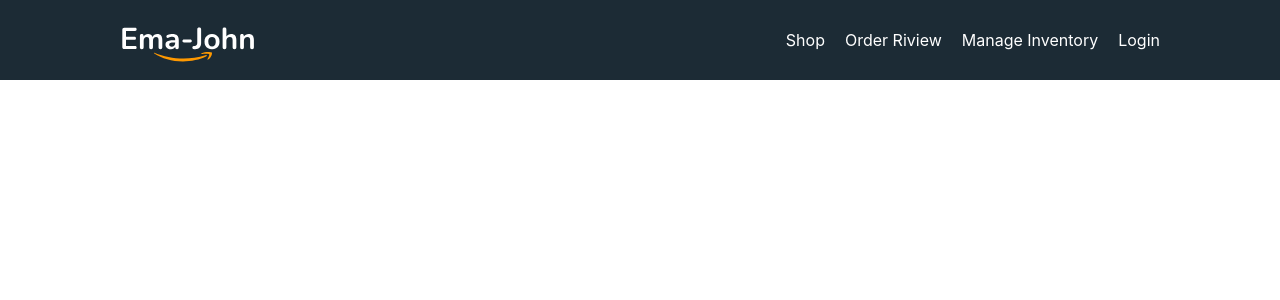
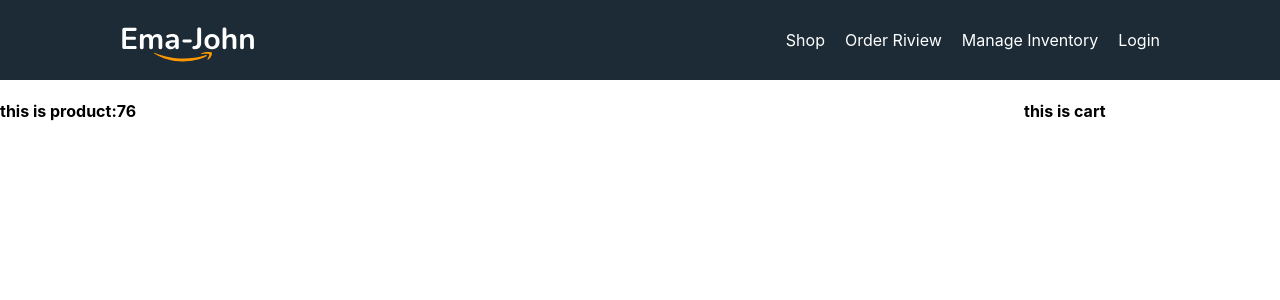
Before and after one commit to arjun1571/E-commerce, a React (Create React App) app: page / in a window 1280 px wide. Shown: the top 300 px of the page. Built offline with nearby package versions, Linux system fonts and the light colour scheme.

Commit message:
data load done

```diff
--- a/src/App.js
+++ b/src/App.js
@@ -1,11 +1,13 @@
 
 import './App.css';
 import Header from './component/Header/Header';
+import Shop from './component/Header/Shop/Shop';
 
 function App() {
   return (
     <div>
       <Header></Header>
+      <Shop></Shop>
     </div>
   );
 }
--- /dev/null
+++ b/src/component/Header/Shop/Shop.css
@@ -0,0 +1,4 @@
+.shop{
+    display: grid;
+    grid-template-columns: 4fr 1fr;
+}
--- /dev/null
+++ b/src/component/Header/Shop/Shop.js
@@ -0,0 +1,23 @@
+import React, { useEffect,useState} from 'react';
+import "./Shop.css"
+const Shop = () => {
+    const [product,setProduct]=useState([])
+    useEffect(()=>{
+        fetch("products.json")
+        .then(res=>res.json())
+        .then(data=>setProduct(data))
+    }
+    ,[])
+    return (
+        <div className='shop'>
+            <div>
+                <h4>this is product:{product.length}</h4>
+            </div>
+            <div>
+                <h4>this is cart</h4>
+            </div>
+        </div>
+    );
+};
+
+export default Shop;
```
Also changed, not shown: public/products.json (renamed from src/fakeData/products.json).
